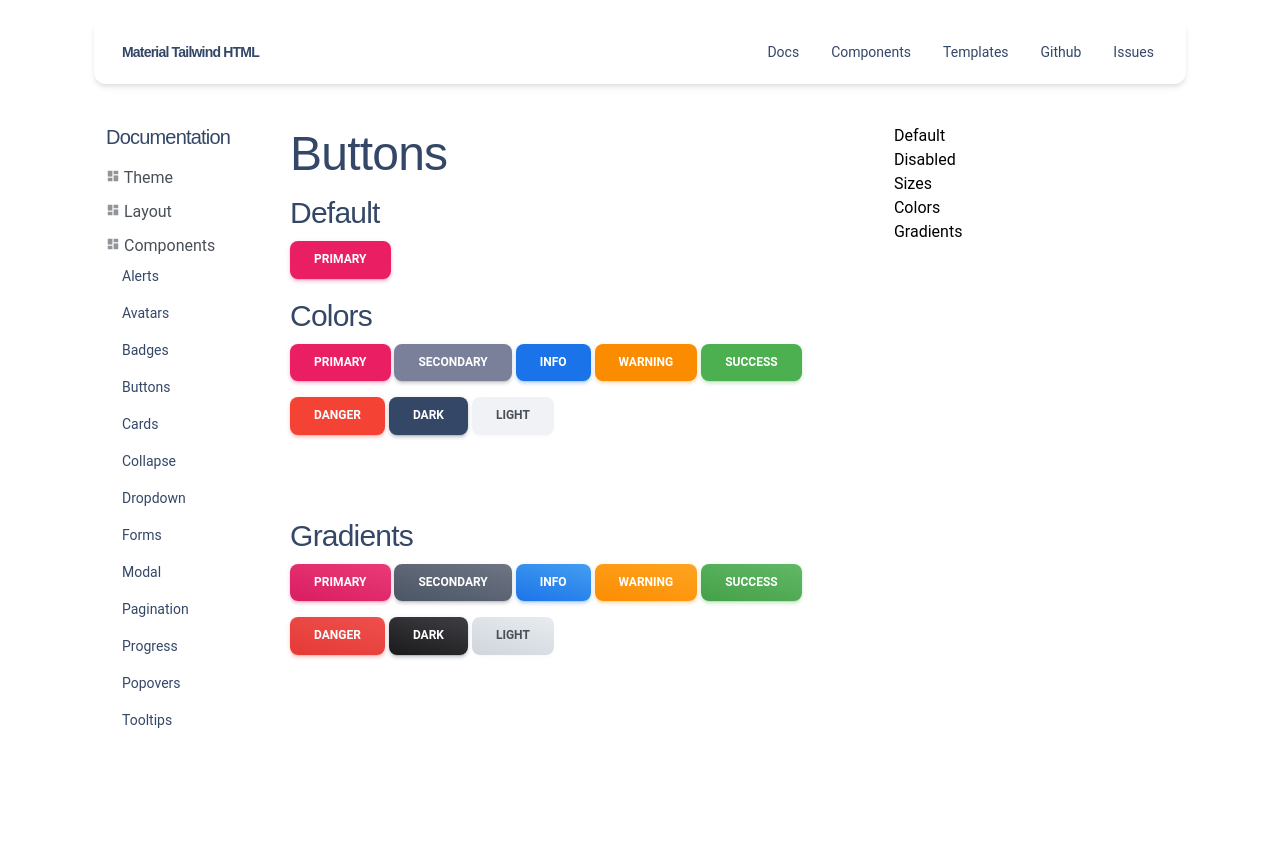
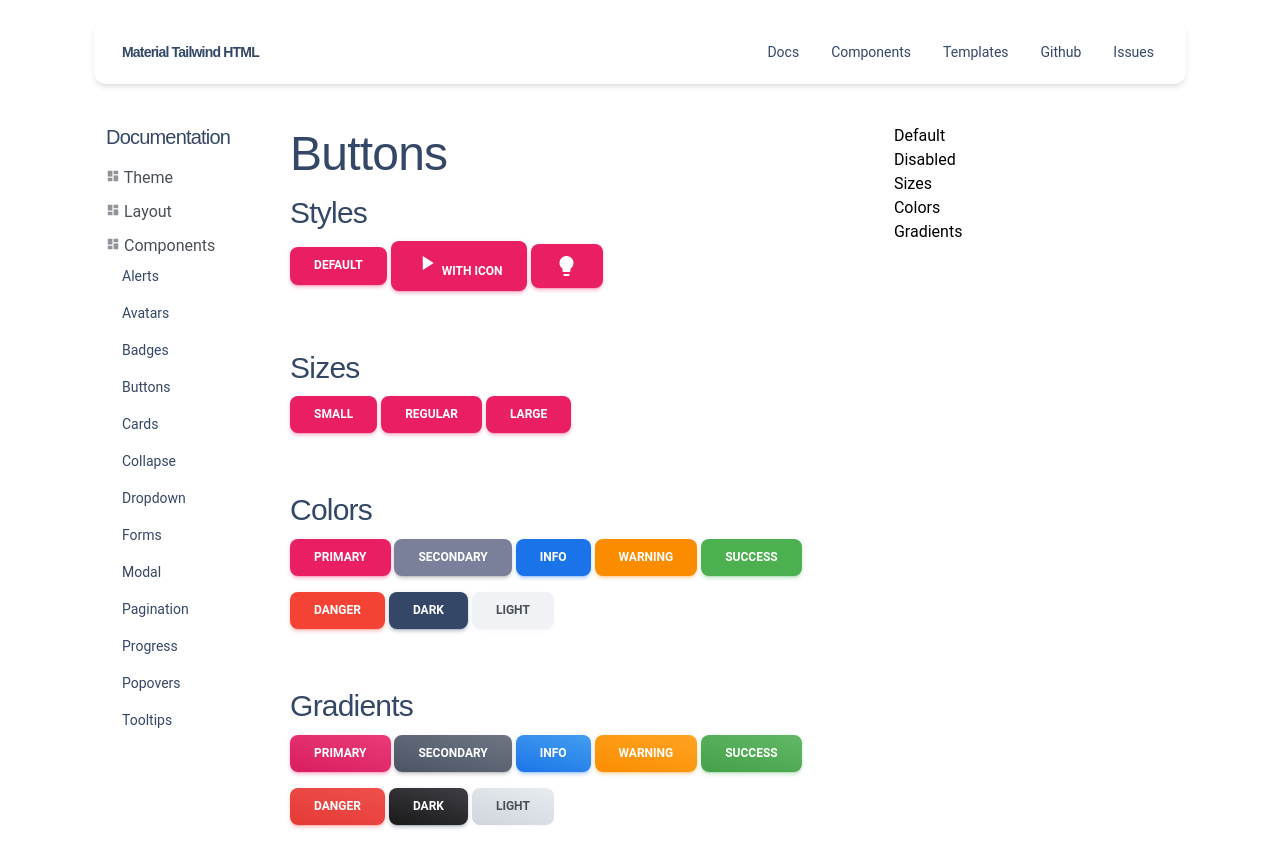
Before and after one commit to creativetimofficial/material-tailwind-html, a website: page build/components/buttons.html in a window 1280 px wide. Before the commit the page ends 800 px from the top, so only its background shows below. Drawn offline with nearby package versions, Linux system fonts and the light colour scheme; files that its build step writes are made by us from their sources.

Commit message:
refactor: add buttons styles and sizes

```diff
--- a/build/components/buttons.html
+++ b/build/components/buttons.html
@@ -103,12 +103,26 @@
             </div>
             <div class="basis-2/3 px-3">
               <h1 id="buttons">Buttons</h1>
-              <h3 id="default">Default</h3>
+              <h3 id="default">Styles</h3>
 
-              <button class="button button-primary" data-ripple-light="true">Primary</button>
+              <button class="button button-primary" data-ripple-light="true">Default</button>
+              <button class="button button-primary" data-ripple-light="true">
+                <i class="material-icons">play_arrow</i>
+                With icon
+              </button>
+              <button class="button button-primary" data-ripple-light="true">
+                <i class="material-icons">lightbulb</i>
+              </button>
 
               <div>
-                <h3>Colors</h3>
+                <h3 class="mt-10">Sizes</h3>
+                <button class="button button-primary btn-sm" data-ripple-light="true">Small</button>
+                <button class="button button-primary" data-ripple-light="true">Regular</button>
+                <button class="button button-primary btn-lg" data-ripple-light="true">Large</button>
+              </div>
+
+              <div>
+                <h3 class="mt-10">Colors</h3>
                 <button class="button button-primary" data-ripple-light="true">Primary</button>
                 <button class="button button-secondary" data-ripple-light="true">Secondary</button>
                 <button class="button button-info" data-ripple-light="true">Info</button>
@@ -119,7 +133,7 @@
                 <button class="button button-light" data-ripple-dark="true">Light</button>
               </div>
               <div>
-                <h3 class="mt-16">Gradients</h3>
+                <h3 class="mt-10">Gradients</h3>
                 <button class="button bg-gradient-primary" data-ripple-light="true">Primary</button>
                 <button class="button bg-gradient-secondary" data-ripple-light="true">Secondary</button>
                 <button class="button bg-gradient-info" data-ripple-light="true">Info</button>
```
